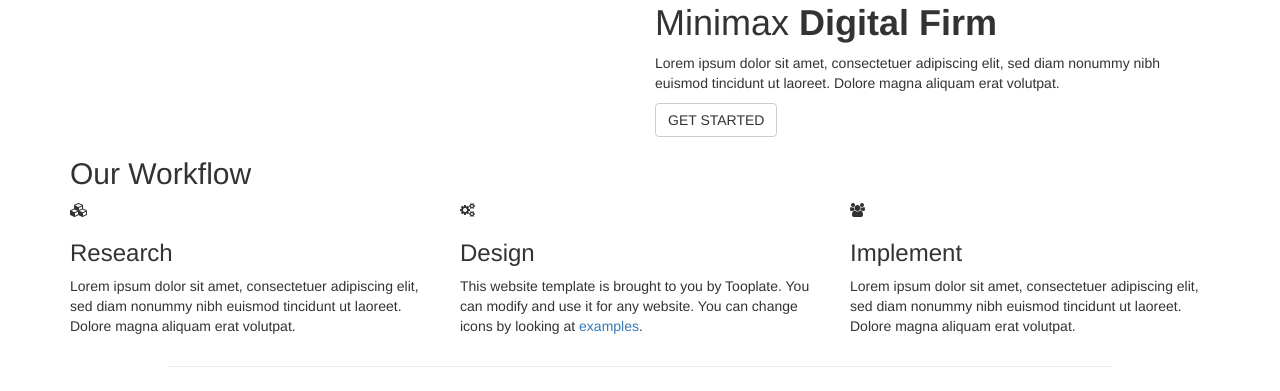
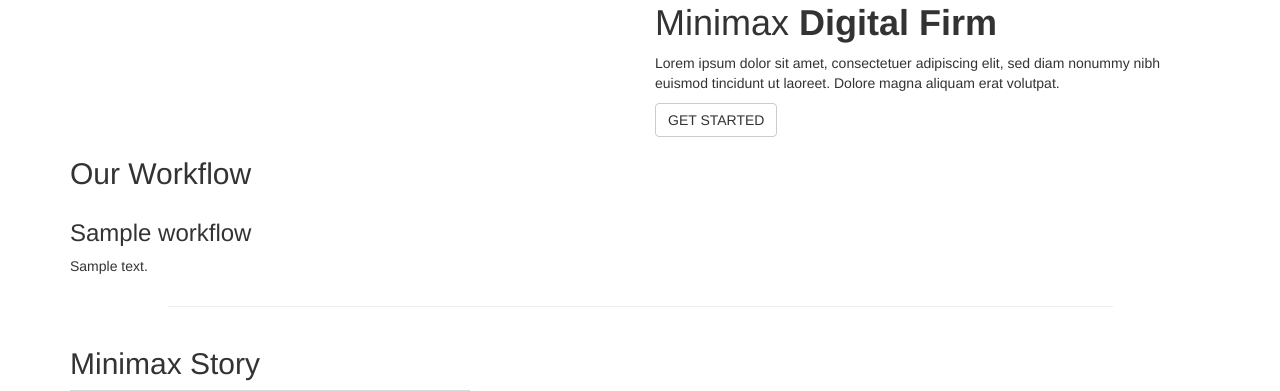
Before and after one commit to diamond1516/template-back, a Django app: page / in a window 1280 px wide. Shown: the part 70-461 px from the top of the page. Run offline with Django 4.2, Linux system fonts and the light colour scheme; tables that the repository leaves empty hold one stand-in row (values such as "Sample post"); grey boxes marked "Sample" are stand-in pictures; some libraries are stand-ins or nearby versions.

Commit message:
new changes

```diff
--- a/common/admin.py
+++ b/common/admin.py
@@ -27,3 +27,8 @@ class AboutAdmin(admin.ModelAdmin):
 class WorkflowAdmin(admin.ModelAdmin):
     list_display = ('id', 'title', 'icon')
     list_display_links = ('id', 'title')
+
+
+@admin.register(models.Status)
+class salom(admin.ModelAdmin):
+    pass
--- a/common/views.py
+++ b/common/views.py
@@ -1,8 +1,24 @@
 from django.shortcuts import render
 from . import models
+
 
 # Create your views here.
 
 
 def home(request):
-    return render(request, template_name='index.html')
+    portfolios = []
+    for portfolio in models.Portfolio.objects.all():
+        data = {'obj': portfolio}
+        string = ''
+        for i in portfolio.status.all():
+            string += i.status + ' '
+        data['status'] = string
+        string = ''
+        portfolios.append(data)
+    contex = {
+        'works': models.Workflow.objects.all(),
+        'about': models.About.objects.first(),
+        'teams': models.Team.objects.all()[:4],
+        'portfolios': portfolios
+    }
+    return render(request, template_name='index.html', context=contex)
--- a/core/urls.py
+++ b/core/urls.py
@@ -14,6 +14,8 @@ Including another URLconf
     1. Import the include() function: from django.urls import include, path
     2. Add a URL to urlpatterns:  path('blog/', include('blog.urls'))
 """
+from django.conf import settings
+from django.conf.urls.static import static
 from django.contrib import admin
 from django.urls import path, include
 
@@ -21,3 +23,6 @@ urlpatterns = [
     path('admin/', admin.site.urls),
     path('', include('common.urls'))
 ]
+
+urlpatterns += static(settings.MEDIA_URL, document_root=settings.MEDIA_ROOT)
+urlpatterns += static(settings.STATIC_URL, document_root=settings.STATIC_ROOT)
--- a/templates/index.html
+++ b/templates/index.html
@@ -74,21 +74,13 @@ http://www.tooplate.com/view/2080-minimax
 			<div class="col-md-12 col-sm-12">
 				<h2>Our Workflow</h2>
 			</div>
+			{% for work in works %}
 			<div class="col-md-4 col-sm-4">
-				<i class="fa fa-cubes"></i>
-				<h3>Research</h3>
-				<p>Lorem ipsum dolor sit amet, consectetuer adipiscing elit, sed diam nonummy nibh euismod tincidunt ut laoreet. Dolore magna aliquam erat volutpat.</p>
+				<i class="{{ work.icon }}"></i>
+				<h3>{{ work.title }}</h3>
+				<p>{{ work.description }}</p>
 			</div>
-			<div class="col-md-4 col-sm-4">
-				<i class="fa fa-cogs"></i>
-				<h3>Design</h3>
-				<p>This website template is brought to you by Tooplate. You can modify and use it for any website. You can change icons by looking at <a rel="nofollow" href="http://fortawesome.github.io/Font-Awesome/examples/" target="_parent">examples</a>.</p>
-			</div>
-			<div class="col-md-4 col-sm-4">
-				<i class="fa fa-group"></i>
-				<h3>Implement</h3>
-				<p>Lorem ipsum dolor sit amet, consectetuer adipiscing elit, sed diam nonummy nibh euismod tincidunt ut laoreet. Dolore magna aliquam erat volutpat.</p>
-			</div>
+			{% endfor %}
 		</div>
 	</div>
 </div>
@@ -112,13 +104,12 @@ http://www.tooplate.com/view/2080-minimax
 				<h2>Minimax Story</h2>
 			</div>
 			<div class="col-md-6 col-sm-6">
-				<img src="{% static 'images/about-img.jpg' %}" class="img-responsive" alt="about img">
+				<img src="{{ about.image.url }}" class="img-responsive" alt="about img">
 			</div>
 			<div class="col-md-6 col-sm-6">
 				<h3>ABOUT US</h3>
-				<h4>Talented Designers &amp; Developers</h4>
-				<p>Lorem ipsum dolor sit amet, consectetuer adipiscing elit, sed diam nonummy nibh euismod tincidunt ut laoreet. Dolore magna aliquam erat volutpat. Lorem ipsum dolor sit amet, consectetuer adipiscing elit, sed diam nonummy nibh euismod tincidunt ut laoreet.</p>
-				<p>Dolore magna aliquam erat volutpat. Lorem ipsum dolor sit amet, consectetuer adipiscing elit, sed diam nonummy nibh euismod tincidunt ut laoreet. Dolore magna aliquam erat volutpat.</p>
+				<h4>{{ about.title }}</h4>
+				<p>{{ about.description }}</p>
 			</div>
 		</div>
 	</div>
@@ -142,26 +133,13 @@ http://www.tooplate.com/view/2080-minimax
 			<div class="col-md-12 col-sm-12">
 				<h2>People behind the firm</h2>
 			</div>
+			{% for i in teams %}
 			<div class="col-md-3 col-sm-6">
-				<img src="images/team1.jpg" class="img-responsive" alt="team img">
-				<h3>Jonny Thinker</h3>
-				<h4>Creative Director</h4>
+				<img src="{{ i.image.url }}" class="img-responsive" alt="team img">
+				<h3>{{ i.position }}</h3>
+				<h4>{{ i.full_name }}</h4>
 			</div>
-			<div class="col-md-3 col-sm-6">
-				<img src="images/team2.jpg" class="img-responsive" alt="team img">
-				<h3>Michael</h3>
-				<h4>CEO / Cc-founder</h4>
-			</div>
-			<div class="col-md-3 col-sm-6">
-				<img src="images/team3.jpg" class="img-responsive" alt="team img">
-				<h3>George Walker</h3>
-				<h4>Chief Designer</h4>
-			</div>
-			<div class="col-md-3 col-sm-6">
-				<img src="images/team4.jpg" class="img-responsive" alt="team img">
-				<h3>Mary Sandar</h3>
-				<h4>UX Specialist</h4>
-			</div>
+			{% endfor %}
 		</div>
 	</div>
 </div>
@@ -196,39 +174,11 @@ http://www.tooplate.com/view/2080-minimax
                		</ul>
                		<div class="iso-box-section">
                			<div class="iso-box-wrapper col4-iso-box">
-
-               				<div class="iso-box html photoshop wordpress mobile col-md-4 col-sm-6 col-xs-12">
-               				 	<a href="images/portfolio-img1.jpg" data-lightbox-gallery="portfolio-gallery"><img src="images/portfolio-img1.jpg" alt="portfolio img"></a>
+							{% for portfolio in portfolios %}
+               				 <div class="iso-box {{ portfolio.status }} col-md-4 col-sm-6 col-xs-12">
+               				 	<a href="{{ portfolio.obj.image.url }}" data-lightbox-gallery="portfolio-gallery"><img src="{{ portfolio.obj.image.url }}" alt="portfolio img"></a>
                				 </div>
-
-               				 <div class="iso-box html wordpress mobile col-md-4 col-sm-6 col-xs-12">
-               				 	<a href="images/portfolio-img2.jpg" data-lightbox-gallery="portfolio-gallery"><img src="images/portfolio-img2.jpg" alt="portfolio img"></a>
-               				 </div>
-
-               				 <div class="iso-box wordpress col-md-4 col-sm-6 col-xs-12">
-               				 	<a href="images/portfolio-img3.jpg" data-lightbox-gallery="portfolio-gallery"><img src="images/portfolio-img3.jpg" alt="portfolio img"></a>
-               				 </div>
-
-               				 <div class="iso-box html mobile col-md-6 col-sm-6 col-xs-12">
-               				 	<a href="images/portfolio-img4.jpg" data-lightbox-gallery="portfolio-gallery"><img src="images/portfolio-img4.jpg" alt="portfolio img"></a>
-               				 </div>
-
-               				 <div class="iso-box wordpress col-md-6 col-sm-6 col-xs-12">
-               				 	<a href="images/portfolio-img5.jpg" data-lightbox-gallery="portfolio-gallery"><img src="images/portfolio-img5.jpg" alt="portfolio img"></a>
-               				 </div>
-
-               				 <div class="iso-box html photoshop col-md-4 col-sm-6 col-xs-12">
-               				 	<a href="images/portfolio-img6.jpg" data-lightbox-gallery="portfolio-gallery"><img src="images/portfolio-img6.jpg" alt="portfolio img"></a>
-               				 </div>
-
-               				 <div class="iso-box photoshop col-md-4 col-sm-6 col-xs-12">
-               				 	<a href="images/portfolio-img7.jpg" data-lightbox-gallery="portfolio-gallery"><img src="images/portfolio-img7.jpg" alt="portfolio img"></a>
-               				 </div>
-
-               				 <div class="iso-box wordpress col-md-4 col-sm-6 col-xs-12">
-               				 	<a href="images/portfolio-img8.jpg" data-lightbox-gallery="portfolio-gallery"><img src="images/portfolio-img8.jpg" alt="portfolio img"></a>
-               				 </div>
-
+							{% endfor %}
                			</div>
                		</div>
 
```
